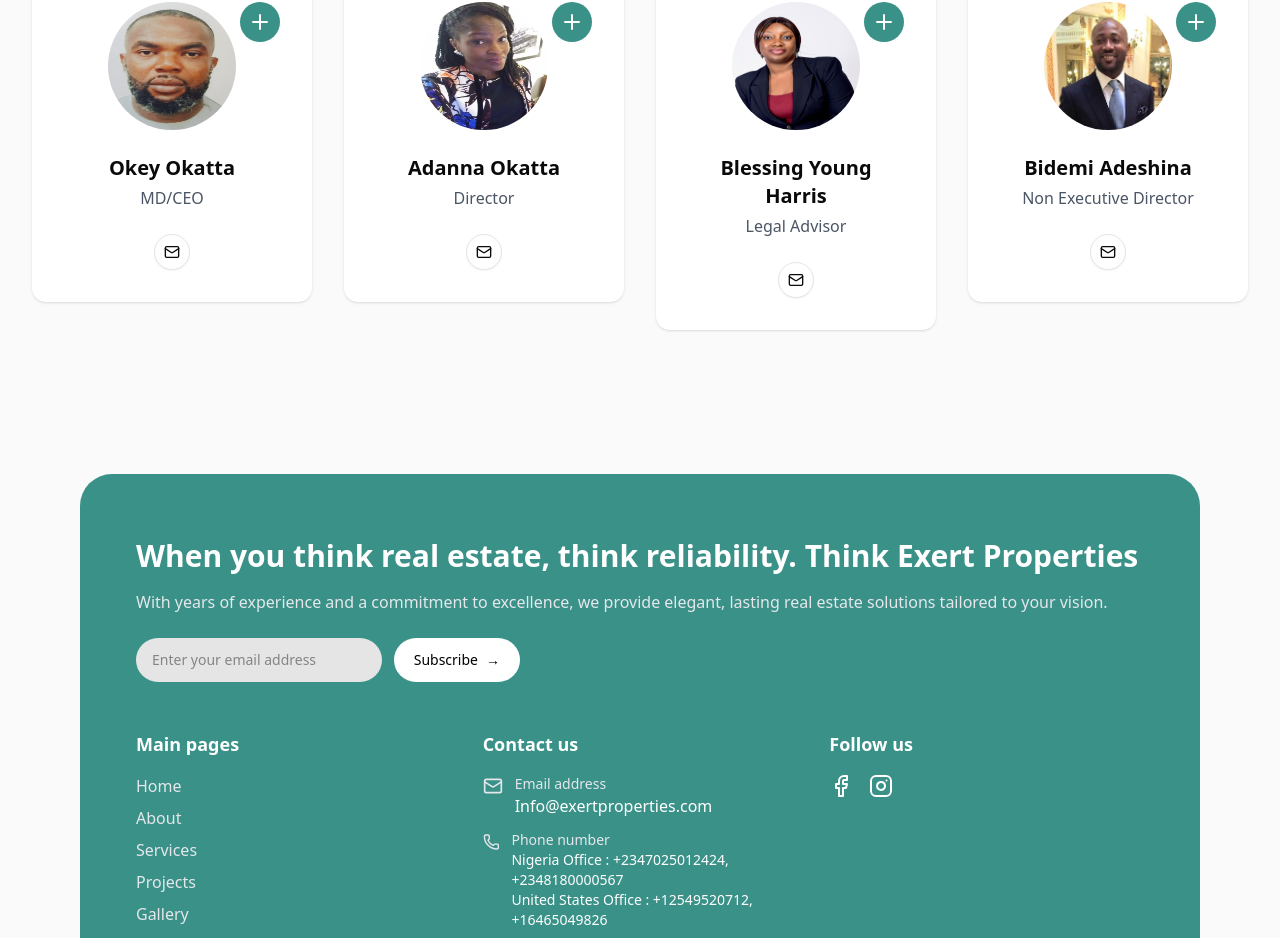
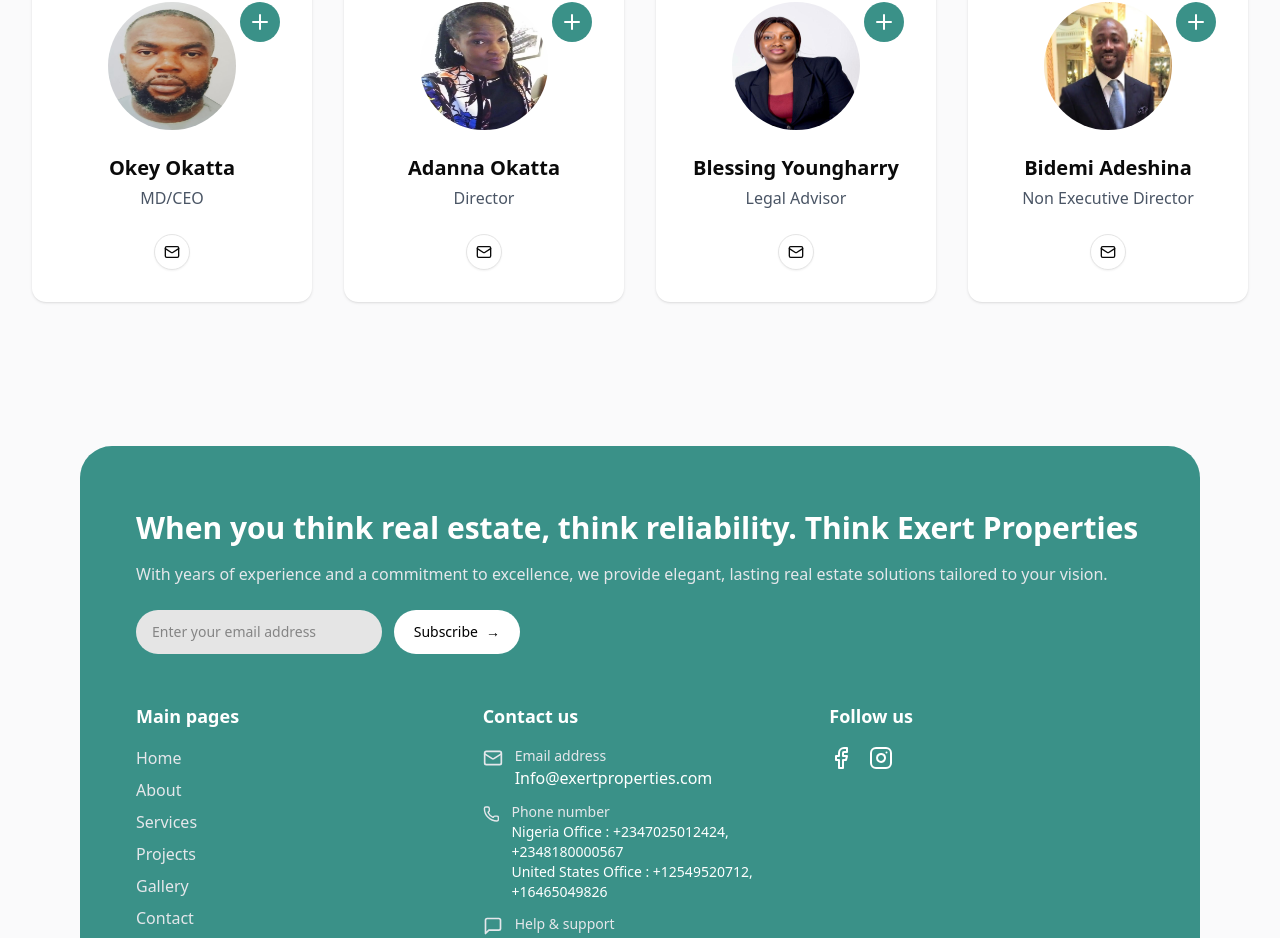
Before and after one commit to ISHANTBHATT/exertproperties, a Next.js app: page /about in a window 1280 px wide. Shown: the part 4104-5042 px from the top of the page. Built offline with nearby package versions, Linux system fonts and the light colour scheme.

Commit message:
changes:- some text change

```diff
--- a/src/app/about/page.js
+++ b/src/app/about/page.js
@@ -40,9 +40,9 @@
   {
     id: 3,
     image: "/images/team3.jpeg",
-    name: "Blessing Young Harris",
+    name: "Blessing Youngharry",
     designation: "Legal Advisor",
-    slug: "blessing-young-harris",
+    slug: "blessing-youngharry",
   },
   {
     id: 4,
--- a/src/app/agent/[slug]/page.js
+++ b/src/app/agent/[slug]/page.js
@@ -35,11 +35,11 @@
     about:
       "Adanna L. Okatta is the co-founder and  Director of Exert Properties, LLC. She holds a BSc in Biomedical Engineering from Tulane University (2002), an MPH in Epidemiology & Public Health from Yale University (2004), and a Doctor of Medicine from the University of Texas Health Center- San Antonio (2009). She has over fifteen years of women’s health consultation experience, specifically in the specialization of Maternal Fetal Medicine and high risk pregnancies. Her dedication to public service lead her to this real estate managing position. Access to outstanding homes is the building block for flourishing families in both in Nigeria and the United States.",
   },
-  "blessing-young-harris": {
-    name: "Blessing Young Harris",
-    username: "@blessing-young-harris",
+  "blessing-youngharry": {
+    name: "Blessing Youngharry",
+    username: "@blessing-youngharry",
     img: "/images/team3.jpeg",
-    email: "blessing-young-harris@exert.com",
+    email: "blessing-youngharry@exert.com",
     phone: "(212) 678 - 1234",
     location: "New York, NY",
     position: "Legal Advisor",
```
